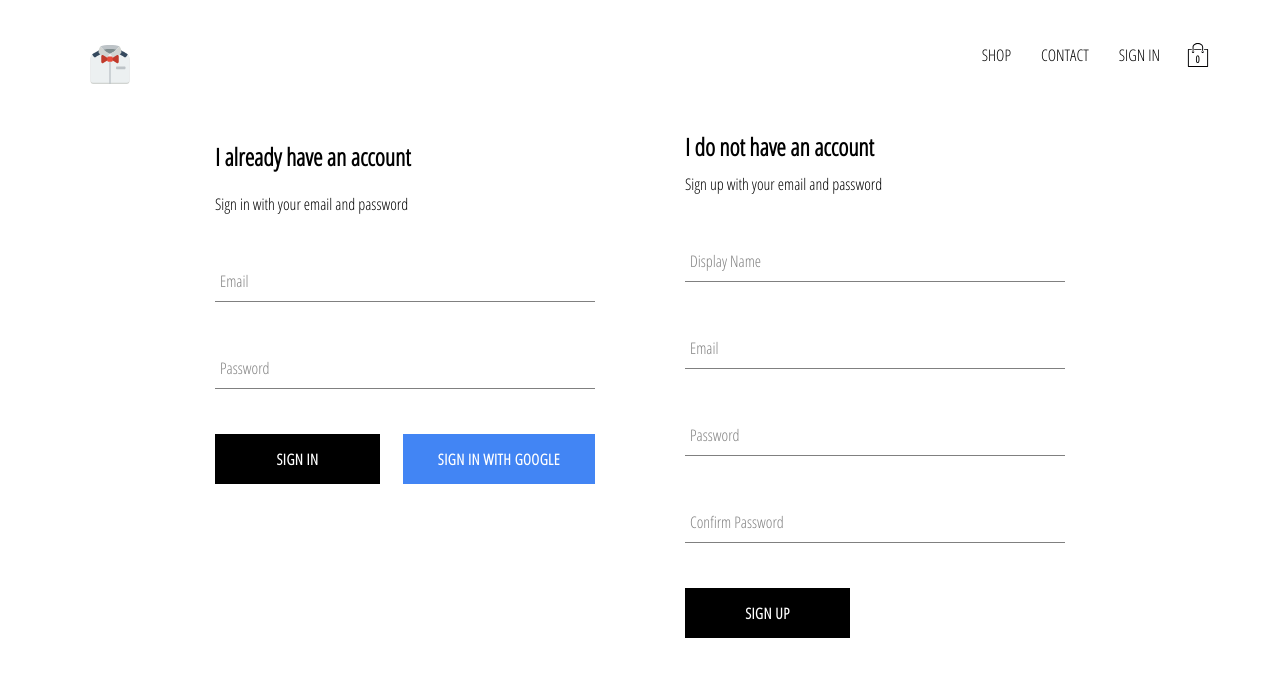
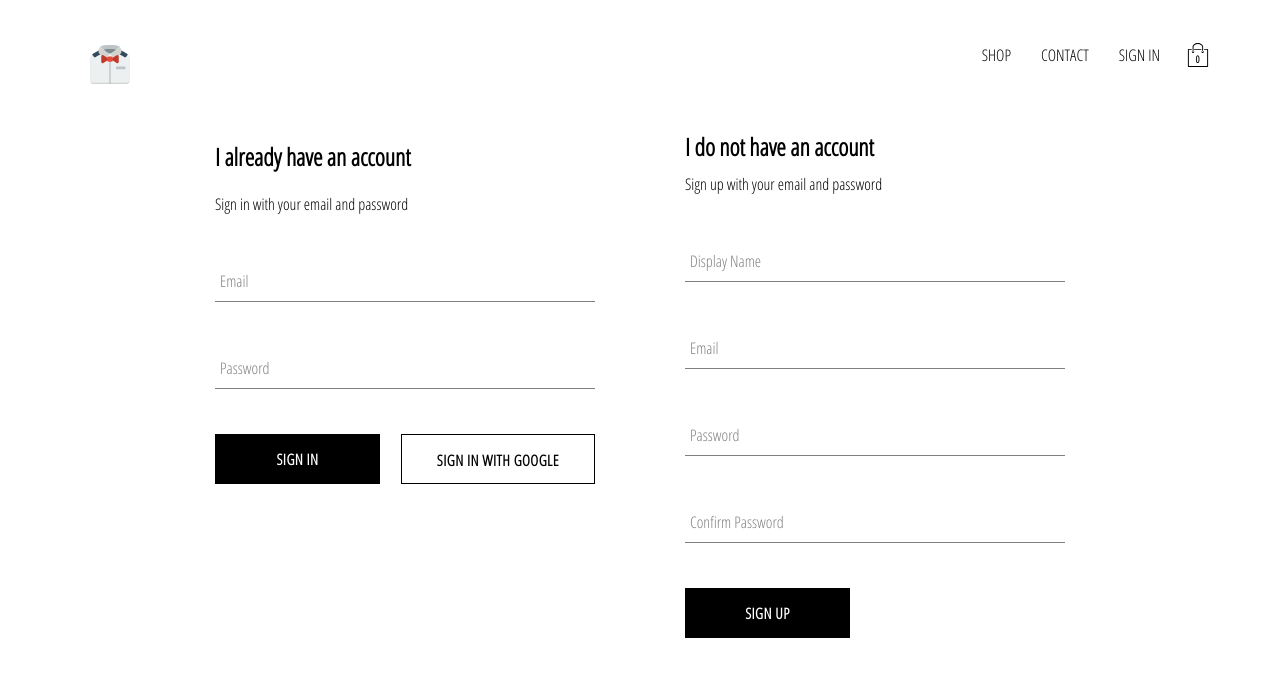
Before and after one commit to aaron-lau/re-fresh-clothing, a React (Create React App) app: page /signin in a window 1280 px wide. Shown: the top 676 px of the page. Built offline with nearby package versions, Linux system fonts and the light colour scheme; no server answers.

Commit message:
adding add to cart button

```diff
--- a/src/components/collection-item/collection-item-component.jsx
+++ b/src/components/collection-item/collection-item-component.jsx
@@ -1,4 +1,6 @@
 import React from 'react';
+
+import CustomButton from '../custom-button/custom-button.component'
 
 import './collection-item.styles.scss';
 
@@ -14,6 +16,7 @@ const CollectionItem = ({ id, name, price, imageUrl }) => (
         <span className='name'>{name}</span>
         <span className='price'>{price}</span>
       </div>
+      <CustomButton inverted >Add to cart</CustomButton>
     </div>
   );
 
--- a/src/components/collection-item/collection-item.styles.scss
+++ b/src/components/collection-item/collection-item.styles.scss
@@ -4,6 +4,7 @@
   flex-direction: column;
   height: 350px;
   align-items: center;
+  position: relative;
 
   .image {
     width: 100%;
@@ -11,6 +12,24 @@
     background-size: cover;
     background-position: center;
     margin-bottom: 5px;
+  }
+
+  .custom-button{
+    width: 80;
+    opacity: 0.7;
+    position: absolute;
+    top: 255px;
+    display: none;
+  }
+
+  &:hover {
+    .image {
+      opacity: 0.8;
+    }
+    .custom-button {
+      opacity: 0.85;
+      display: flex;
+    }
   }
 
   .collection-footer {
--- a/src/components/custom-button/custom-button.component.jsx
+++ b/src/components/custom-button/custom-button.component.jsx
@@ -2,8 +2,13 @@ import React from 'react';
 
 import './custom-button.styles.scss'
 
-const CustomButton = ({ children, isGoogleSignIn, ...otherProps}) => (
-    <button className={`${isGoogleSignIn ? 'google-sign-in' : ''} custom-button`} {...otherProps}>
+const CustomButton = ({ children, isGoogleSignIn, inverted, ...otherProps}) => (
+    <button
+    className={`${inverted ? 'inverted' : '' }
+    ${isGoogleSignIn ? 'google-sign-in' : ''
+    } custom-button`}
+    {...otherProps}
+    >
         {children}
     </button>
 )
--- a/src/components/custom-button/custom-button.styles.scss
+++ b/src/components/custom-button/custom-button.styles.scss
@@ -13,6 +13,8 @@
   font-weight: bolder;
   border: none;
   cursor: pointer;
+  display: flex;
+  justify-content: center;
 
   &:hover {
     background-color: white;
@@ -29,4 +31,16 @@
       border: none;
     }
   }
+
+  &.google-sign-in {
+    background-color: white;
+    color: black;
+    border: 1px solid black;
+
+    &:hover {
+      background-color: black;
+      color: white;
+      border: none;
+    }
+  }
 }
```
